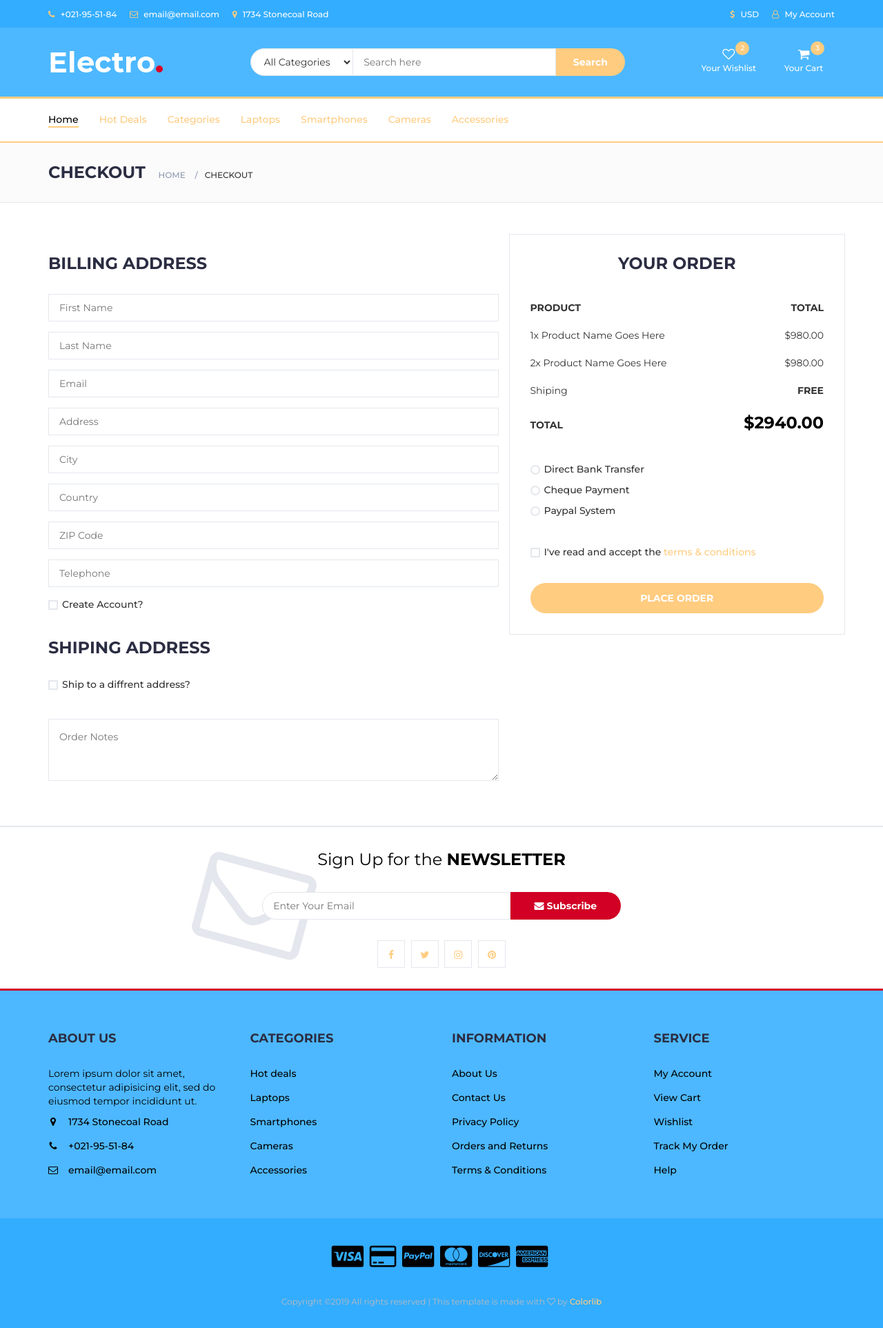
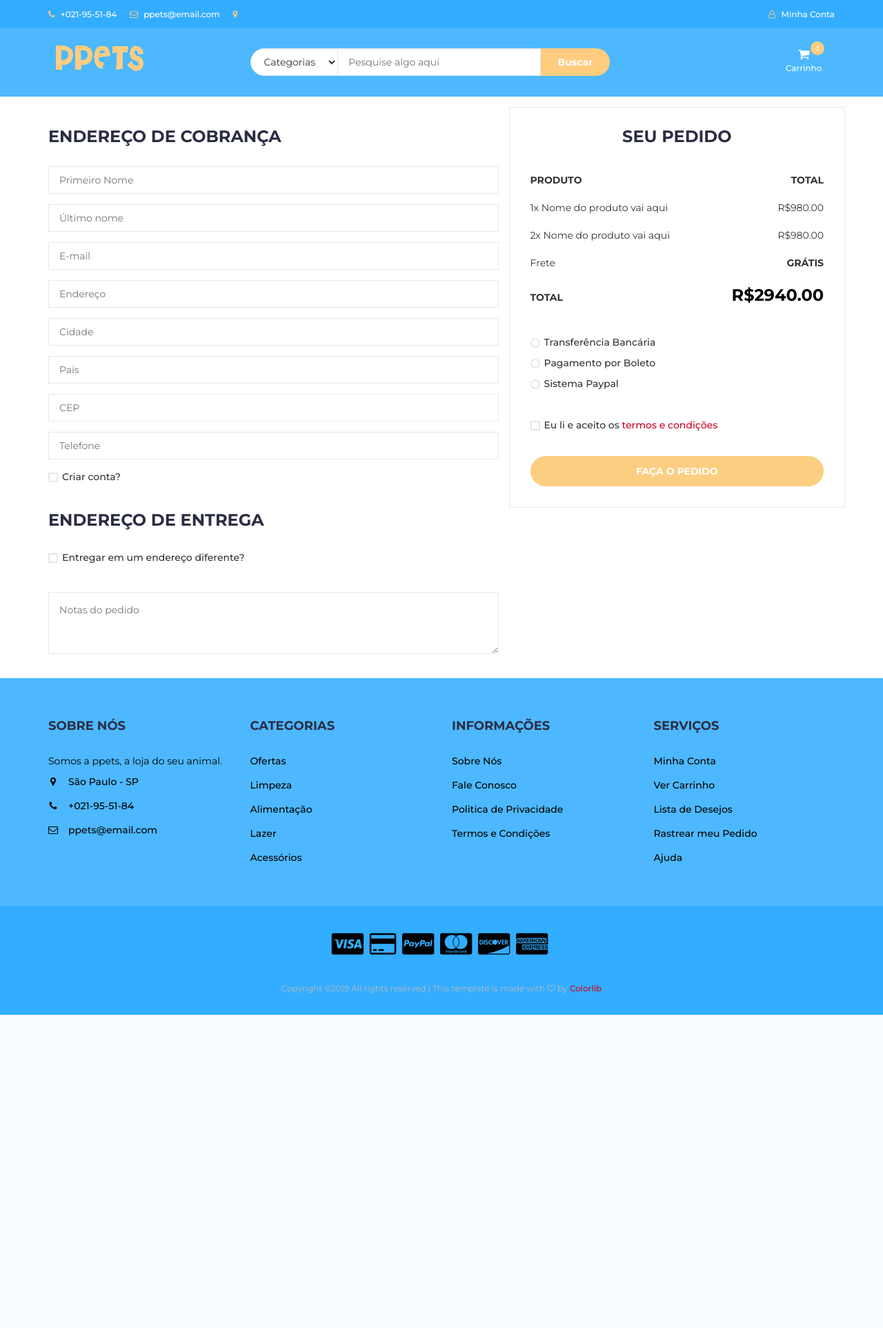
Before and after one commit to pfalencar/ppets, a PHP site: page /checkout.html in a window 1280 px wide. Shown: the whole page at 69% size. After the commit the page ends 1471 px from the top, so only its background shows below. Run offline with PHP 8.4, Linux system fonts and the light colour scheme.

Commit message:
alteracoes checkout

```diff
--- a/checkout.html
+++ b/checkout.html
@@ -6,7 +6,7 @@
 		<meta name="viewport" content="width=device-width, initial-scale=1">
 		 <!-- The above 3 meta tags *must* come first in the head; any other head content must come *after* these tags -->
 
-		<title>Electro - HTML Ecommerce Template</title>
+		<title>PPETS - Ecommerce</title>
 
  		<!-- Google font -->
  		<link href="https://fonts.googleapis.com/css?family=Montserrat:400,500,700" rel="stylesheet">
@@ -43,12 +43,11 @@
 				<div class="container">
 					<ul class="header-links pull-left">
 						<li><a href="#"><i class="fa fa-phone"></i> +021-95-51-84</a></li>
-						<li><a href="#"><i class="fa fa-envelope-o"></i> email@email.com</a></li>
-						<li><a href="#"><i class="fa fa-map-marker"></i> 1734 Stonecoal Road</a></li>
+						<li><a href="#"><i class="fa fa-envelope-o"></i> ppets@email.com</a></li>
+						<li><a href="#"><i class="fa fa-map-marker"></i> </a></li>
 					</ul>
 					<ul class="header-links pull-right">
-						<li><a href="#"><i class="fa fa-dollar"></i> USD</a></li>
-						<li><a href="#"><i class="fa fa-user-o"></i> My Account</a></li>
+						<li><a href="#"><i class="fa fa-user-o"></i> Minha Conta</a></li>
 					</ul>
 				</div>
 			</div>
@@ -64,7 +63,7 @@
 						<div class="col-md-3">
 							<div class="header-logo">
 								<a href="#" class="logo">
-									<img src="./img/logo.png" alt="">
+									<img src="./img/logo_perfect.jpg" alt="">
 								</a>
 							</div>
 						</div>
@@ -75,12 +74,15 @@
 							<div class="header-search">
 								<form>
 									<select class="input-select">
-										<option value="0">All Categories</option>
-										<option value="1">Category 01</option>
-										<option value="1">Category 02</option>
+										<option value="0">Categorias</option>
+										<option value="1">Cachorros</option>
+										<option value="1">Gatos</option>
+										<option value="1">Peixes</option>
+										<option value="1">Pássaros</option>
+										<option value="1">Roedores</option>
 									</select>
-									<input class="input" placeholder="Search here">
-									<button class="search-btn">Search</button>
+									<input class="input" placeholder="Pesquise algo aqui">
+									<button class="search-btn">Buscar</button>
 								</form>
 							</div>
 						</div>
@@ -89,32 +91,25 @@
 						<!-- ACCOUNT -->
 						<div class="col-md-3 clearfix">
 							<div class="header-ctn">
-								<!-- Wishlist -->
-								<div>
-									<a href="#">
-										<i class="fa fa-heart-o"></i>
-										<span>Your Wishlist</span>
-										<div class="qty">2</div>
-									</a>
-								</div>
-								<!-- /Wishlist -->
+
+
 
 								<!-- Cart -->
 								<div class="dropdown">
 									<a class="dropdown-toggle" data-toggle="dropdown" aria-expanded="true">
 										<i class="fa fa-shopping-cart"></i>
-										<span>Your Cart</span>
+										<span>Carrinho</span>
 										<div class="qty">3</div>
 									</a>
 									<div class="cart-dropdown">
 										<div class="cart-list">
 											<div class="product-widget">
 												<div class="product-img">
-													<img src="./img/product01.png" alt="">
+													<img src="./img/acessorioCachorro.jpg" alt="">
 												</div>
 												<div class="product-body">
-													<h3 class="product-name"><a href="#">product name goes here</a></h3>
-													<h4 class="product-price"><span class="qty">1x</span>$980.00</h4>
+													<h3 class="product-name"><a href="#">Nome do produto vai aqui</a></h3>
+													<h4 class="product-price"><span class="qty">1x</span>R$980.00</h4>
 												</div>
 												<button class="delete"><i class="fa fa-close"></i></button>
 											</div>
@@ -124,19 +119,19 @@
 													<img src="./img/product02.png" alt="">
 												</div>
 												<div class="product-body">
-													<h3 class="product-name"><a href="#">product name goes here</a></h3>
-													<h4 class="product-price"><span class="qty">3x</span>$980.00</h4>
+													<h3 class="product-name"><a href="#">Nome do produto vai aqui</a></h3>
+													<h4 class="product-price"><span class="qty">3x</span>R$980.00</h4>
 												</div>
 												<button class="delete"><i class="fa fa-close"></i></button>
 											</div>
 										</div>
 										<div class="cart-summary">
-											<small>3 Item(s) selected</small>
-											<h5>SUBTOTAL: $2940.00</h5>
+											<small>3 Item(s) selecionados</small>
+											<h5>SUBTOTAL: R$2940.00</h5>
 										</div>
 										<div class="cart-btns">
-											<a href="#">View Cart</a>
-											<a href="#">Checkout  <i class="fa fa-arrow-circle-right"></i></a>
+											<a href="#">Ver Carrinho</a>
+											<a href="#">Finalizar  <i class="fa fa-arrow-circle-right"></i></a>
 										</div>
 									</div>
 								</div>
@@ -162,49 +157,6 @@
 		</header>
 		<!-- /HEADER -->
 
-		<!-- NAVIGATION -->
-		<nav id="navigation">
-			<!-- container -->
-			<div class="container">
-				<!-- responsive-nav -->
-				<div id="responsive-nav">
-					<!-- NAV -->
-					<ul class="main-nav nav navbar-nav">
-						<li class="active"><a href="#">Home</a></li>
-						<li><a href="#">Hot Deals</a></li>
-						<li><a href="#">Categories</a></li>
-						<li><a href="#">Laptops</a></li>
-						<li><a href="#">Smartphones</a></li>
-						<li><a href="#">Cameras</a></li>
-						<li><a href="#">Accessories</a></li>
-					</ul>
-					<!-- /NAV -->
-				</div>
-				<!-- /responsive-nav -->
-			</div>
-			<!-- /container -->
-		</nav>
-		<!-- /NAVIGATION -->
-
-		<!-- BREADCRUMB -->
-		<div id="breadcrumb" class="section">
-			<!-- container -->
-			<div class="container">
-				<!-- row -->
-				<div class="row">
-					<div class="col-md-12">
-						<h3 class="breadcrumb-header">Checkout</h3>
-						<ul class="breadcrumb-tree">
-							<li><a href="#">Home</a></li>
-							<li class="active">Checkout</li>
-						</ul>
-					</div>
-				</div>
-				<!-- /row -->
-			</div>
-			<!-- /container -->
-		</div>
-		<!-- /BREADCRUMB -->
 
 		<!-- SECTION -->
 		<div class="section">
@@ -217,42 +169,42 @@
 						<!-- Billing Details -->
 						<div class="billing-details">
 							<div class="section-title">
-								<h3 class="title">Billing address</h3>
+								<h3 class="title">Endereço de cobrança</h3>
 							</div>
 							<div class="form-group">
-								<input class="input" type="text" name="first-name" placeholder="First Name">
+								<input class="input" type="text" name="first-name" placeholder="Primeiro Nome">
 							</div>
 							<div class="form-group">
-								<input class="input" type="text" name="last-name" placeholder="Last Name">
+								<input class="input" type="text" name="last-name" placeholder="Último nome">
 							</div>
 							<div class="form-group">
-								<input class="input" type="email" name="email" placeholder="Email">
+								<input class="input" type="email" name="email" placeholder="E-mail">
 							</div>
 							<div class="form-group">
-								<input class="input" type="text" name="address" placeholder="Address">
+								<input class="input" type="text" name="address" placeholder="Endereço">
 							</div>
 							<div class="form-group">
-								<input class="input" type="text" name="city" placeholder="City">
+								<input class="input" type="text" name="city" placeholder="Cidade">
 							</div>
 							<div class="form-group">
-								<input class="input" type="text" name="country" placeholder="Country">
+								<input class="input" type="text" name="country" placeholder="País">
 							</div>
 							<div class="form-group">
-								<input class="input" type="text" name="zip-code" placeholder="ZIP Code">
+								<input class="input" type="text" name="zip-code" placeholder="CEP">
 							</div>
 							<div class="form-group">
-								<input class="input" type="tel" name="tel" placeholder="Telephone">
+								<input class="input" type="tel" name="tel" placeholder="Telefone">
 							</div>
 							<div class="form-group">
 								<div class="input-checkbox">
 									<input type="checkbox" id="create-account">
 									<label for="create-account">
 										<span></span>
-										Create Account?
+										Criar conta?
 									</label>
 									<div class="caption">
 										<p>Lorem ipsum dolor sit amet, consectetur adipisicing elit, sed do eiusmod tempor incididunt.</p>
-										<input class="input" type="password" name="password" placeholder="Enter Your Password">
+										<input class="input" type="password" name="password" placeholder="Entre com a sua Senha">
 									</div>
 								</div>
 							</div>
@@ -262,38 +214,38 @@
 						<!-- Shiping Details -->
 						<div class="shiping-details">
 							<div class="section-title">
-								<h3 class="title">Shiping address</h3>
+								<h3 class="title">Endereço de Entrega</h3>
 							</div>
 							<div class="input-checkbox">
 								<input type="checkbox" id="shiping-address">
 								<label for="shiping-address">
 									<span></span>
-									Ship to a diffrent address?
+									Entregar em um endereço diferente?
 								</label>
 								<div class="caption">
 									<div class="form-group">
-										<input class="input" type="text" name="first-name" placeholder="First Name">
+								<input class="input" type="text" name="first-name" placeholder="Primeiro Nome">
 							</div>
 							<div class="form-group">
-										<input class="input" type="text" name="last-name" placeholder="Last Name">
+								<input class="input" type="text" name="last-name" placeholder="Último nome">
 							</div>
 							<div class="form-group">
-										<input class="input" type="email" name="email" placeholder="Email">
+								<input class="input" type="email" name="email" placeholder="E-mail">
 							</div>
 							<div class="form-group">
-										<input class="input" type="text" name="address" placeholder="Address">
+								<input class="input" type="text" name="address" placeholder="Endereço">
 							</div>
 							<div class="form-group">
-										<input class="input" type="text" name="city" placeholder="City">
+								<input class="input" type="text" name="city" placeholder="Cidade">
 							</div>
 							<div class="form-group">
-										<input class="input" type="text" name="country" placeholder="Country">
+								<input class="input" type="text" name="country" placeholder="País">
 							</div>
 							<div class="form-group">
-										<input class="input" type="text" name="zip-code" placeholder="ZIP Code">
+								<input class="input" type="text" name="zip-code" placeholder="CEP">
 							</div>
 							<div class="form-group">
-										<input class="input" type="tel" name="tel" placeholder="Telephone">
+								<input class="input" type="tel" name="tel" placeholder="Telefone">
 							</div>
 								</div>
 							</div>
@@ -302,7 +254,7 @@
 
 						<!-- Order notes -->
 						<div class="order-notes">
-							<textarea class="input" placeholder="Order Notes"></textarea>
+							<textarea class="input" placeholder="Notas do pedido"></textarea>
 						</div>
 						<!-- /Order notes -->
 					</div>
@@ -310,30 +262,30 @@
 					<!-- Order Details -->
 					<div class="col-md-5 order-details">
 						<div class="section-title text-center">
-							<h3 class="title">Your Order</h3>
+							<h3 class="title">Seu pedido</h3>
 						</div>
 						<div class="order-summary">
 							<div class="order-col">
-								<div><strong>PRODUCT</strong></div>
+								<div><strong>PRODUTO</strong></div>
 								<div><strong>TOTAL</strong></div>
 							</div>
 							<div class="order-products">
 								<div class="order-col">
-									<div>1x Product Name Goes Here</div>
-									<div>$980.00</div>
+									<div>1x Nome do produto vai aqui</div>
+									<div>R$980.00</div>
 								</div>
 								<div class="order-col">
-									<div>2x Product Name Goes Here</div>
-									<div>$980.00</div>
+									<div>2x Nome do produto vai aqui</div>
+									<div>R$980.00</div>
 								</div>
 							</div>
 							<div class="order-col">
-								<div>Shiping</div>
-								<div><strong>FREE</strong></div>
+								<div>Frete</div>
+								<div><strong>GRÁTIS</strong></div>
 							</div>
 							<div class="order-col">
 								<div><strong>TOTAL</strong></div>
-								<div><strong class="order-total">$2940.00</strong></div>
+								<div><strong class="order-total">R$2940.00</strong></div>
 							</div>
 						</div>
 						<div class="payment-method">
@@ -341,30 +293,30 @@
 								<input type="radio" name="payment" id="payment-1">
 								<label for="payment-1">
 									<span></span>
-									Direct Bank Transfer
+									Transferência Bancária
 								</label>
 								<div class="caption">
-									<p>Lorem ipsum dolor sit amet, consectetur adipisicing elit, sed do eiusmod tempor incididunt ut labore et dolore magna aliqua.</p>
+									<p>Ainda não habilitado.</p>
 								</div>
 							</div>
 							<div class="input-radio">
 								<input type="radio" name="payment" id="payment-2">
 								<label for="payment-2">
 									<span></span>
-									Cheque Payment
+									Pagamento por Boleto
 								</label>
 								<div class="caption">
-									<p>Lorem ipsum dolor sit amet, consectetur adipisicing elit, sed do eiusmod tempor incididunt ut labore et dolore magna aliqua.</p>
+									<p>EM CONSTRUÇÃO...</p>
 								</div>
 							</div>
 							<div class="input-radio">
 								<input type="radio" name="payment" id="payment-3">
 								<label for="payment-3">
 									<span></span>
-									Paypal System
+									Sistema Paypal
 								</label>
 								<div class="caption">
-									<p>Lorem ipsum dolor sit amet, consectetur adipisicing elit, sed do eiusmod tempor incididunt ut labore et dolore magna aliqua.</p>
+									<p>Ainda não habilitado.</p>
 								</div>
 							</div>
 						</div>
@@ -372,10 +324,10 @@
 							<input type="checkbox" id="terms">
 							<label for="terms">
 								<span></span>
-								I've read and accept the <a href="#">terms & conditions</a>
+								Eu li e aceito os <a href="#">termos e condições</a>
 							</label>
 						</div>
-						<a href="#" class="primary-btn order-submit">Place order</a>
+						<a href="#" class="primary-btn order-submit">Faça o pedido</a>
 					</div>
 					<!-- /Order Details -->
 				</div>
@@ -385,41 +337,7 @@
 		</div>
 		<!-- /SECTION -->
 
-		<!-- NEWSLETTER -->
-		<div id="newsletter" class="section">
-			<!-- container -->
-			<div class="container">
-				<!-- row -->
-				<div class="row">
-					<div class="col-md-12">
-						<div class="newsletter">
-							<p>Sign Up for the <strong>NEWSLETTER</strong></p>
-							<form>
-								<input class="input" type="email" placeholder="Enter Your Email">
-								<button class="newsletter-btn"><i class="fa fa-envelope"></i> Subscribe</button>
-							</form>
-							<ul class="newsletter-follow">
-								<li>
-									<a href="#"><i class="fa fa-facebook"></i></a>
-								</li>
-								<li>
-									<a href="#"><i class="fa fa-twitter"></i></a>
-								</li>
-								<li>
-									<a href="#"><i class="fa fa-instagram"></i></a>
-								</li>
-								<li>
-									<a href="#"><i class="fa fa-pinterest"></i></a>
-								</li>
-							</ul>
-						</div>
-					</div>
-				</div>
-				<!-- /row -->
-			</div>
-			<!-- /container -->
-		</div>
-		<!-- /NEWSLETTER -->
+
 
 		<!-- FOOTER -->
 		<footer id="footer">
@@ -431,25 +349,25 @@
 					<div class="row">
 						<div class="col-md-3 col-xs-6">
 							<div class="footer">
-								<h3 class="footer-title">About Us</h3>
-								<p>Lorem ipsum dolor sit amet, consectetur adipisicing elit, sed do eiusmod tempor incididunt ut.</p>
+								<h3 class="footer-title">Sobre nós</h3>
+								<p>Somos a ppets, a loja do seu animal.</p>
 								<ul class="footer-links">
-									<li><a href="#"><i class="fa fa-map-marker"></i>1734 Stonecoal Road</a></li>
+									<li><a href="#"><i class="fa fa-map-marker"></i>São Paulo - SP</a></li>
 									<li><a href="#"><i class="fa fa-phone"></i>+021-95-51-84</a></li>
-									<li><a href="#"><i class="fa fa-envelope-o"></i>email@email.com</a></li>
+									<li><a href="#"><i class="fa fa-envelope-o"></i>ppets@email.com</a></li>
 								</ul>
 							</div>
 						</div>
 
 						<div class="col-md-3 col-xs-6">
 							<div class="footer">
-								<h3 class="footer-title">Categories</h3>
+								<h3 class="footer-title">Categorias</h3>
 								<ul class="footer-links">
-									<li><a href="#">Hot deals</a></li>
-									<li><a href="#">Laptops</a></li>
-									<li><a href="#">Smartphones</a></li>
-									<li><a href="#">Cameras</a></li>
-									<li><a href="#">Accessories</a></li>
+									<li><a href="#">Ofertas</a></li>
+									<li><a href="#">Limpeza</a></li>
+									<li><a href="#">Alimentação</a></li>
+									<li><a href="#">Lazer</a></li>
+									<li><a href="#">Acessórios</a></li>
 								</ul>
 							</div>
 						</div>
@@ -458,26 +376,25 @@
 
 						<div class="col-md-3 col-xs-6">
 							<div class="footer">
-								<h3 class="footer-title">Information</h3>
+								<h3 class="footer-title">Informações</h3>
 								<ul class="footer-links">
-									<li><a href="#">About Us</a></li>
-									<li><a href="#">Contact Us</a></li>
-									<li><a href="#">Privacy Policy</a></li>
-									<li><a href="#">Orders and Returns</a></li>
-									<li><a href="#">Terms & Conditions</a></li>
+									<li><a href="#">Sobre Nós</a></li>
+									<li><a href="#">Fale Conosco</a></li>
+									<li><a href="#">Politica de Privacidade</a></li>
+									<li><a href="#">Termos e Condições</a></li>
 								</ul>
 							</div>
 						</div>
 
 						<div class="col-md-3 col-xs-6">
 							<div class="footer">
-								<h3 class="footer-title">Service</h3>
+								<h3 class="footer-title">Serviços</h3>
 								<ul class="footer-links">
-									<li><a href="#">My Account</a></li>
-									<li><a href="#">View Cart</a></li>
-									<li><a href="#">Wishlist</a></li>
-									<li><a href="#">Track My Order</a></li>
-									<li><a href="#">Help</a></li>
+									<li><a href="#">Minha Conta</a></li>
+									<li><a href="#">Ver Carrinho</a></li>
+									<li><a href="#">Lista de Desejos</a></li>
+									<li><a href="#">Rastrear meu Pedido</a></li>
+									<li><a href="#">Ajuda</a></li>
 								</ul>
 							</div>
 						</div>
--- a/css/style.css
+++ b/css/style.css
@@ -68,14 +68,14 @@ h1, h2, h3, h4, h5, h6 {
 }
 
 a {
-  color: #ffcc80;
+  color: #D10024;
   font-weight: 500;
   -webkit-transition: 0.2s color;
   transition: 0.2s color;
 }
 
 a:hover, a:focus {
-  color: #ffcc80;
+  color: #D10024;
   text-decoration: none;
   outline: none;
 }
@@ -96,7 +96,7 @@ p{
 .primary-btn {
   display: inline-block;
   padding: 12px 30px;
-  background-color: #ffcc80;
+  background-color: #FCCE81;
   border: none;
   border-radius: 40px;
   color: #FFF;
```
Also changed, not shown: other parts of css/style.css (+33 -34 lines), img/logo_perfect.jpg (added). Lines whose indentation alone changed are shown as unchanged.
